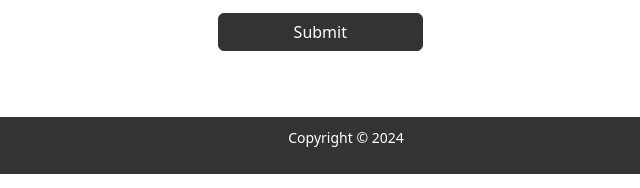
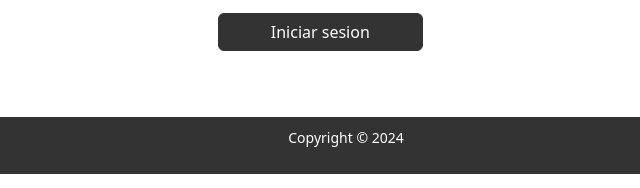
Before and after one commit to Josephruix/Proyecto-Joseph, a plain HTML site: page views/Html/Login.html in a window 1280 px wide. Shown: the part 206-394 px from the top of the page, 294-934 px from the left. Drawn offline with nearby package versions, Linux system fonts and the light colour scheme.

Commit message:
Cambios1

```diff
--- a/views/Html/Login.html
+++ b/views/Html/Login.html
@@ -30,7 +30,7 @@
                 </div>
 
                 <div class="mb-3">
-                <button type="button"  class="btn btn-primary">Submit</button>
+                <button type="button"  class="btn btn-primary">Iniciar sesion</button>
             </form>
         </div>
 
```
Also changed, not shown: views/Html/Registro.html (+1 -1 lines).
